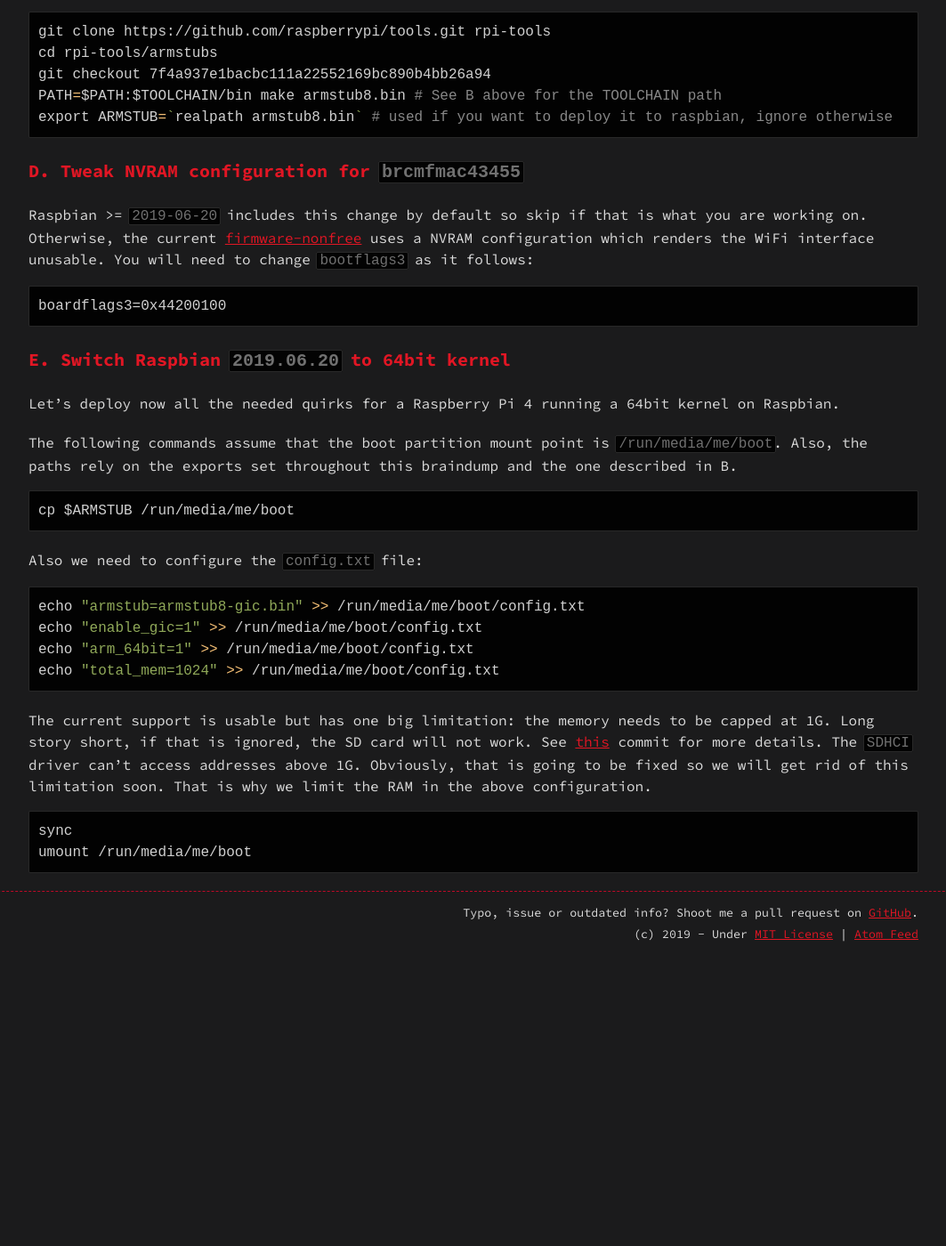
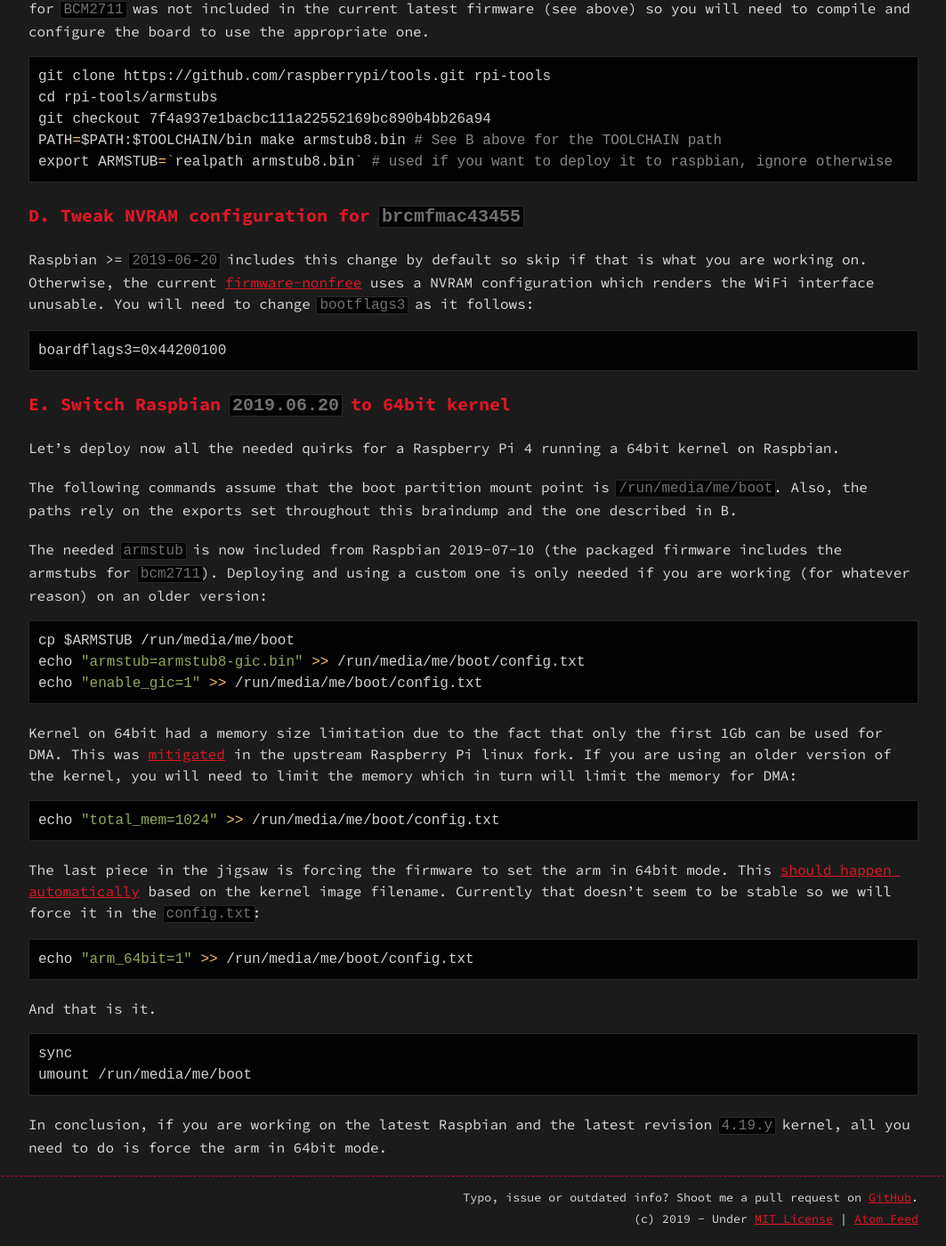
Before and after one commit to agherzan/andrei.gherzan.com, a Jekyll site: the page built from _posts/2019-07-04-raspbian-rpi4-64.md, in a window 1280 px wide and 1400 px high, scrolled down 1235 px. Shown: the whole window at 89% size, without its empty margins (108-1171 px from the left). Built offline with Jekyll 4.4.1, drawn with Linux system fonts in a browser that asks for light colours; before the commit the page ends 2315 px from its top, so only the background shows below that; some of the changed text lies outside the part shown.

Commit message:
2019-07-04-raspbian-rpi4-64.md: Update quirks based on latest upstream
Signed-off-by: Andrei Gherzan <andrei@gherzan.ro>

````diff
--- a/_posts/2019-07-04-raspbian-rpi4-64.md
+++ b/_posts/2019-07-04-raspbian-rpi4-64.md
@@ -24,11 +24,11 @@ There are a couple of things we discovered while adding support in [Yocto/meta-r
 
 ## B. Compile aarch64 toolchain
 
-Initially, this guide included the instructions for building a toolchain and the kernel. That was split out of it because it was useful for other boards as well (see Raspberry Pi 3). Also, all these quirks will be eventually obsolete. That being said, for now, follow the guide [here](https://andrei.gherzan.ro/linux/raspbian-rpi-64/) to build a 64bit kernel for Raspberry Pi 4 (be aware to pick up the right `defconfig`.
+This step is only needed if you need to build a custom `armstub` (see below). Initially, this guide included the instructions for building a toolchain and the kernel. That was split out of it because it was useful for other boards as well (see Raspberry Pi 3). Also, all these quirks will be eventually obsolete. That being said, for now, follow the guide [here](https://andrei.gherzan.ro/linux/raspbian-rpi-64/) to build a 64bit kernel for Raspberry Pi 4 (be aware to pick up the right `defconfig`.
 
 ## C. arm8 stub with `BCM2711` support
 
-***A new Raspberry Pi firmware was released which includes the needed armstubs support for bcm2838 (bcm2711). It means that you can skip this entire step by just using a newer firmware version. The minimum version needed to avoid having custom stubs is [2019-07-09](https://github.com/raspberrypi/firmware/releases/tag/1.20190709).***
+***A new Raspberry Pi firmware was released which includes the needed armstubs support for bcm2838 (bcm2711). It means that you can skip this entire step by just using a newer firmware version. The minimum version needed to avoid having custom stubs is [2019-07-09](https://github.com/raspberrypi/firmware/releases/tag/1.20190709). This version is included in Raspbian 2019-07-10.***
 
 If you followed the braindump above, you have a toolchain and a kernel compiled. I assume that the exported variables (I define some paths to be able to reference them later) are in place. Otherwise feel free to tweak the instructions below as needed.
 
@@ -56,22 +56,32 @@ Let's deploy now all the needed quirks for a Raspberry Pi 4 running a 64bit kern
 
 The following commands assume that the boot partition mount point is `/run/media/me/boot`. Also, the paths rely on the exports set throughout this braindump and the one described in B.
 
+The needed `armstub` is now included from Raspbian 2019-07-10 (the packaged firmware includes the armstubs for `bcm2711`). Deploying and using a custom one is only needed if you are working (for whatever reason) on an older version:
+
 ```sh
 cp $ARMSTUB /run/media/me/boot
+echo "armstub=armstub8-gic.bin" >> /run/media/me/boot/config.txt
+echo "enable_gic=1" >> /run/media/me/boot/config.txt
 ```
 
-Also we need to configure the `config.txt` file:
+Kernel on 64bit had a memory size limitation due to the fact that only the first 1Gb can be used for DMA. This was [mitigated](https://github.com/raspberrypi/linux/pull/3080) in the upstream Raspberry Pi linux fork. If you are using an older version of the kernel, you will need to limit the memory which in turn will limit the memory for DMA:
 
 ```sh
-echo "armstub=armstub8-gic.bin" >> /run/media/me/boot/config.txt
-echo "enable_gic=1" >> /run/media/me/boot/config.txt
-echo "arm_64bit=1" >> /run/media/me/boot/config.txt
 echo "total_mem=1024" >> /run/media/me/boot/config.txt
 ```
 
-The current support is usable but has one big limitation: the memory needs to be capped at 1G. Long story short, if that is ignored, the SD card will not work. See [this](https://github.com/raspberrypi/linux/commit/cdb78ce891f6c6367a69c0a46b5779a58164bd4b#diff-634f284364ba43ef69912111615b08ef) commit for more details. The `SDHCI` driver can't access addresses above 1G. Obviously, that is going to be fixed so we will get rid of this limitation soon. That is why we limit the RAM in the above configuration.
+The last piece in the jigsaw is forcing the firmware to set the arm in 64bit mode. This [should happen automatically](https://github.com/raspberrypi/firmware/issues/1193) based on the kernel image filename. Currently that doesn't seem to be stable so we will force it in the `config.txt`:
+
+
+```sh
+echo "arm_64bit=1" >> /run/media/me/boot/config.txt
+```
+
+And that is it.
 
 ```sh
 sync
 umount /run/media/me/boot
 ```
+
+In conclusion, if you are working on the latest Raspbian and the latest revision `4.19.y` kernel, all you need to do is force the arm in 64bit mode.
````
